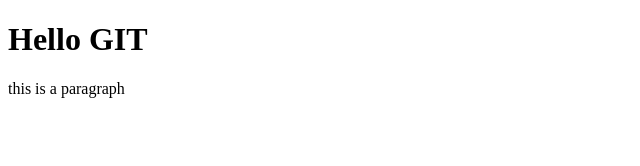
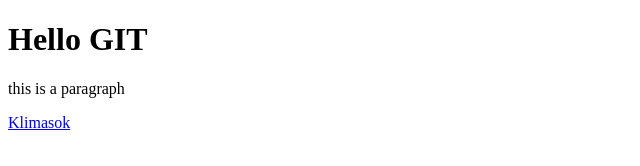
Before and after one commit to Simonszky/javamonday, a plain HTML site: page index.html in a window 1280 px wide. Shown: the full height of the page, 0-640 px from the left. Drawn offline with Linux system fonts and the light colour scheme.

Commit message:
add commands.txt

```diff
--- a/index.html
+++ b/index.html
@@ -7,6 +7,9 @@
 <body>
 <h1>Hello GIT</h1>
 <p>this is a paragraph</p>
+<div>
+<a href="https://staffklima.hu">Klimasok</a>
+</div>
 </body>
 
 </html>
```
Also changed, not shown: commands.txt (added).
